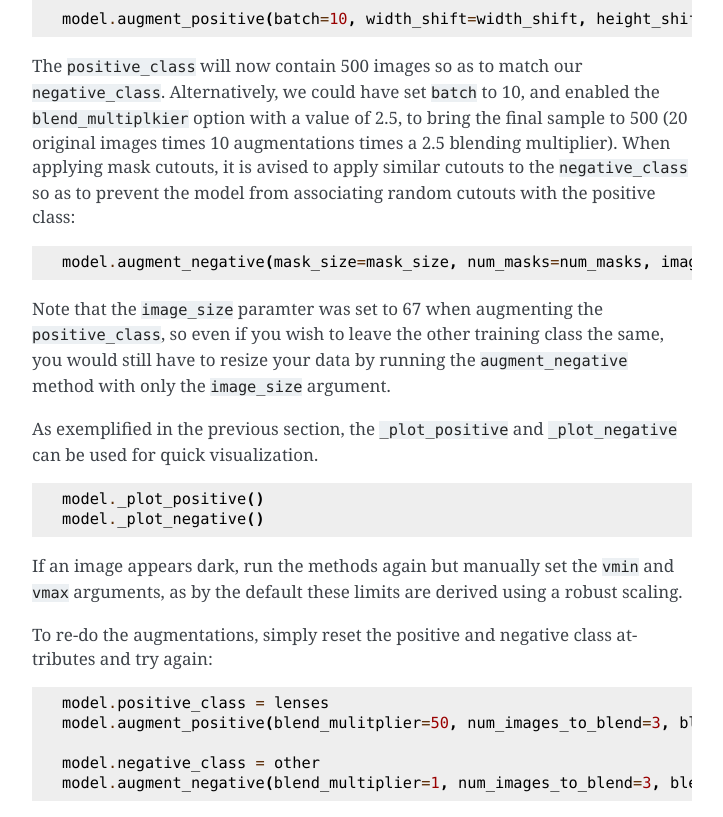
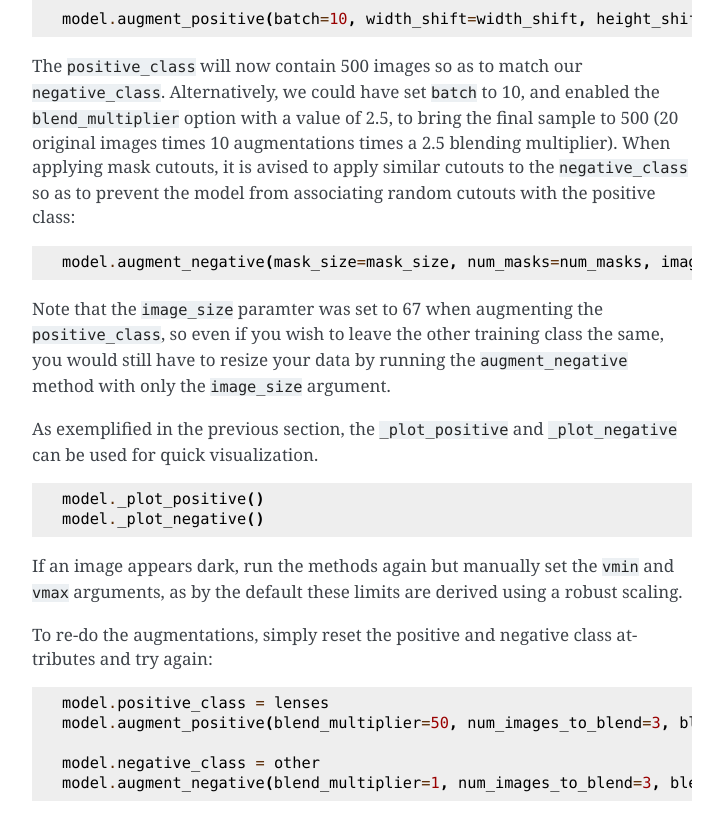
Before and after one commit to Professor-G/pyBIA, a Sphinx documentation site: the page built from docs/source/Examples.rst, in a window 1280 px wide and 1400 px high, scrolled down 5657 px. Shown: the part 150-967 px from the top of the window, without its empty margins (388-1111 px from the left). Built offline with Sphinx 7.4.7, drawn with Linux system fonts in a browser that asks for light colours.

Commit message:
for ezra

```diff
--- a/docs/source/Examples.rst
+++ b/docs/source/Examples.rst
@@ -150,7 +150,7 @@ For this example, we will augment each unique sample in the ``positive_class`` 2
 
 	model.augment_positive(batch=10, width_shift=width_shift, height_shift=height_shift, vertical=vertical, horizontal=horizontal, rotation=rotation, zoom_range=zoom_range, image_size=image_size, mask_size=mask_size, num_masks=num_masks)
 
-The ``positive_class`` will now contain 500 images so as to match our ``negative_class``. Alternatively, we could have set ``batch`` to 10, and enabled the ``blend_multiplkier`` option with a value of 2.5, to bring the final sample to 500 (20 original images times 10 augmentations times a 2.5 blending multiplier). When applying mask cutouts, it is avised to apply similar cutouts to the ``negative_class`` so as to prevent the model from associating random cutouts with the positive class:
+The ``positive_class`` will now contain 500 images so as to match our ``negative_class``. Alternatively, we could have set ``batch`` to 10, and enabled the ``blend_multiplier`` option with a value of 2.5, to bring the final sample to 500 (20 original images times 10 augmentations times a 2.5 blending multiplier). When applying mask cutouts, it is avised to apply similar cutouts to the ``negative_class`` so as to prevent the model from associating random cutouts with the positive class:
 
 .. code-block:: python
 
@@ -173,7 +173,7 @@ To re-do the augmentations, simply reset the positive and negative class attribu
 .. code-block:: python
 
 	model.positive_class = lenses
-	model.augment_positive(blend_mulitplier=50, num_images_to_blend=3, blend_func='mean', image_size=image_size)
+	model.augment_positive(blend_multiplier=50, num_images_to_blend=3, blend_func='mean', image_size=image_size)
 
 	model.negative_class = other
 	model.augment_negative(blend_multiplier=1, num_images_to_blend=3, blend_func='mean', image_size=image_size)
```
